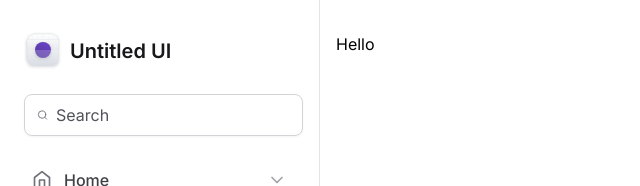
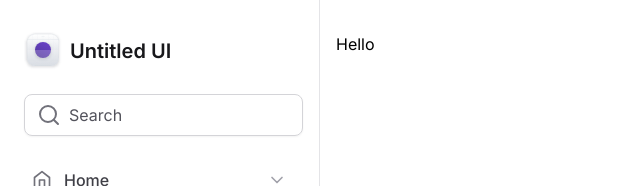
Before and after one commit to lfeliperibeiro/tailwind-next, a Next.js app: page / in a window 1280 px wide. Shown: the top 186 px of the page, without its empty margins (0-640 px from the left). Built offline with nearby package versions, Linux system fonts and the light colour scheme.

Commit message:
refactor: use composition pattern in input

```diff
--- /dev/null
+++ b/src/components/Input.tsx
@@ -0,0 +1,32 @@
+import { ComponentProps } from 'react'
+
+type InputPrefixProps = ComponentProps<'div'>
+
+function Prefix(props: InputPrefixProps) {
+  return <div {...props} />
+}
+
+type InputControlProps = ComponentProps<'input'>
+
+function Control(props: InputControlProps) {
+  return (
+    <input
+      className="flex-1 border-0 bg-transparent p-0 text-zinc-900 placeholder-zinc-600"
+      type="text"
+      {...props}
+    />
+  )
+}
+
+type InputRootProps = ComponentProps<'div'>
+
+function Root(props: InputRootProps) {
+  return (
+    <div
+      className="mx-1 flex w-full items-center gap-2 rounded-lg border border-zinc-300 px-3 py-2 shadow-sm"
+      {...props}
+    />
+  )
+}
+
+export { Prefix, Control, Root }
--- a/src/components/Sidebar/Profile.tsx
+++ b/src/components/Sidebar/Profile.tsx
@@ -2,7 +2,7 @@
 
 export function Profile() {
   return (
-    <div className="grid-cols-profile grid items-center gap-3">
+    <div className="grid grid-cols-profile items-center gap-3">
       <img
         src="https://github.com/lfeliperibeiro.png"
         className="h-10 w-10 rounded-full"
--- a/src/components/Sidebar/index.tsx
+++ b/src/components/Sidebar/index.tsx
@@ -6,26 +6,25 @@
   Home,
   SquareStack,
   Users,
-  Search,
   LifeBuoy,
   Cog,
+  Search,
 } from 'lucide-react'
 import { NavItem } from './NavItem'
 import { UsedSpaceWidget } from './UsedSpaceWidget'
 import { Profile } from './Profile'
+import * as Input from '../Input'
 
 export function Sidebar() {
   return (
     <aside className="flex flex-col gap-6 border-r border-zinc-200 px-5 py-8">
       <Logo />
-      <div className="mx-1 flex w-full items-center gap-2 rounded-lg border border-zinc-300 px-3 py-2 shadow-sm">
-        <Search className="h-5 w-5 text-zinc-500" />
-        <input
-          className="flex-1 border-0 bg-transparent p-0 text-zinc-900 placeholder-zinc-600"
-          type="text"
-          placeholder="Search"
-        />
-      </div>
+      <Input.Root>
+        <Input.Prefix>
+          <Search className="h5 w5 text-zinc-500" />
+        </Input.Prefix>
+        <Input.Control placeholder="Search" />
+      </Input.Root>
       <nav className="space-y-0.5">
         <NavItem title="Home" icon={Home} />
         <NavItem title="Dashboard" icon={BarChart} />
```
